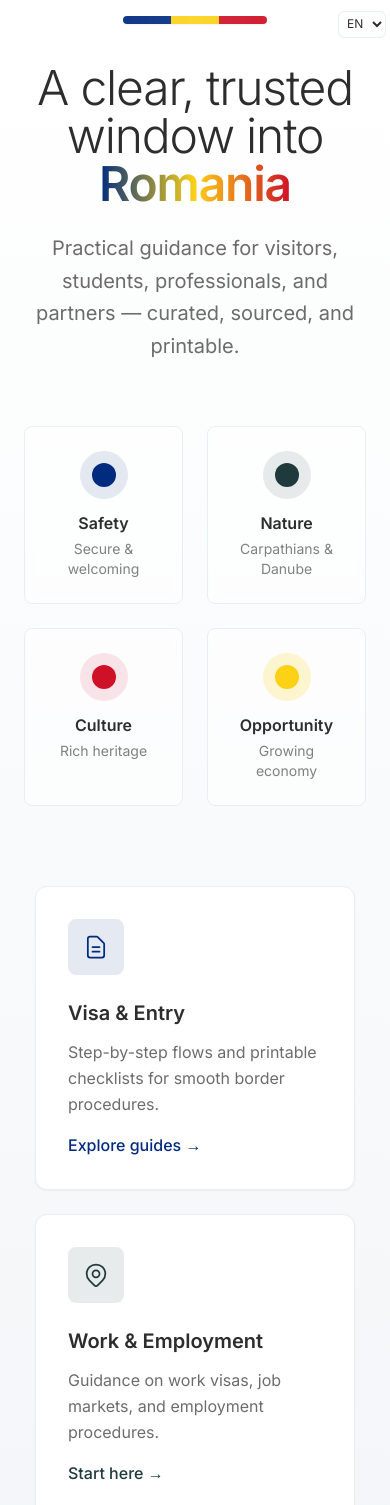
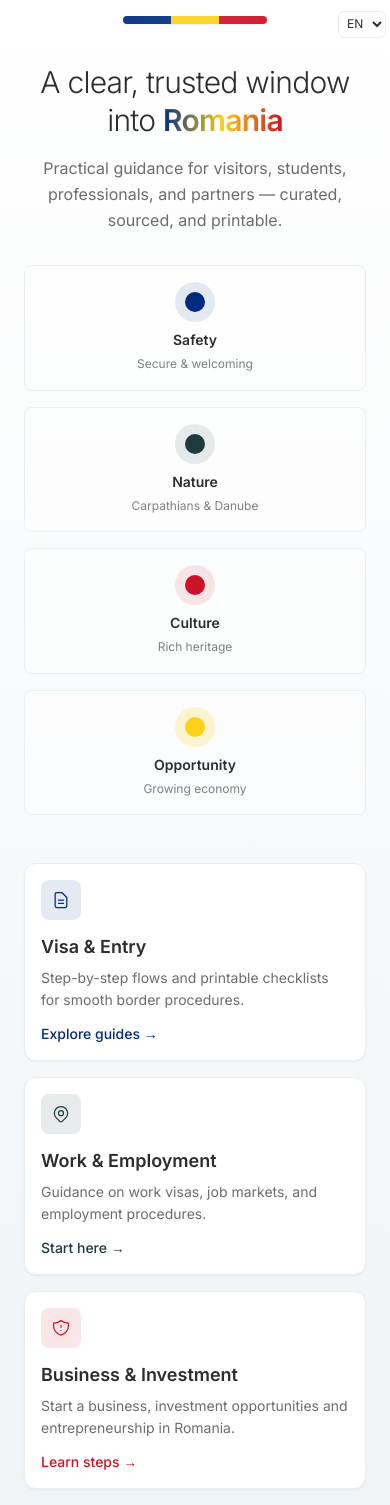
Before and after one commit to CodeNKoffee/eye-on-romania, a Next.js app: page /en in a window 390 px wide. Shown: the top 1505 px of the page. Built offline with nearby package versions, Linux system fonts and the light colour scheme.

Commit message:
style: home page 100% responsive

```diff
--- a/src/app/[locale]/components/layouts/FooterCTA.tsx
+++ b/src/app/[locale]/components/layouts/FooterCTA.tsx
@@ -5,21 +5,21 @@ export default function FooterCTA() {
   const t = useTranslations("homePage");
 
   return (
-    <section className="container mx-auto px-6 py-16 text-center">
-      <div className="max-w-3xl mx-auto p-8 bg-white/80 backdrop-blur-sm rounded-2xl border border-danube-mist">
-        <h2 className="text-2xl font-semibold text-transylvanian-stone mb-4">
+    <section className="container mx-auto px-4 sm:px-6 py-8 sm:py-12 lg:py-16 text-center">
+      <div className="max-w-3xl mx-auto p-4 sm:p-6 lg:p-8 bg-white/80 backdrop-blur-sm rounded-xl sm:rounded-2xl border border-danube-mist">
+        <h2 className="text-lg sm:text-xl lg:text-2xl font-semibold text-transylvanian-stone mb-3 sm:mb-4">
           {t("footerCTA.title")}
         </h2>
-        <p className="text-transylvanian-stone/70 leading-relaxed mb-6">
+        <p className="text-sm sm:text-base text-transylvanian-stone/70 leading-relaxed mb-4 sm:mb-6">
           {t("footerCTA.description")}
         </p>
         <Link
           href="/institutions"
-          className="inline-flex items-center px-6 py-3 bg-tricolor-blue text-white rounded-lg hover:bg-tricolor-blue/90 transition-colors font-medium"
+          className="inline-flex items-center px-4 sm:px-6 py-3 bg-tricolor-blue text-white rounded-lg hover:bg-tricolor-blue/90 active:bg-tricolor-blue/95 transition-colors font-medium text-sm sm:text-base touch-manipulation"
         >
           {t("footerCTA.link.title")}
           <svg
-            className="w-4 h-4 ml-2"
+            className="w-4 h-4 ml-2 flex-shrink-0"
             fill="none"
             stroke="currentColor"
             viewBox="0 0 24 24"
--- a/src/app/[locale]/components/layouts/Hero.tsx
+++ b/src/app/[locale]/components/layouts/Hero.tsx
@@ -52,15 +52,15 @@ export default function Hero() {
   ];
 
   return (
-    <section className="container mx-auto px-6 py-16">
+    <section className="container mx-auto px-4 sm:px-6 py-8 sm:py-12 lg:py-16">
       <div className="text-center max-w-4xl mx-auto">
-        <h1 className="text-5xl md:text-6xl font-light text-transylvanian-stone mb-6 tracking-tight">
+        <h1 className="text-3xl sm:text-4xl md:text-5xl lg:text-6xl font-light text-transylvanian-stone mb-4 sm:mb-6 tracking-tight leading-tight">
           {t("title")}{" "}
           <span className="font-semibold bg-gradient-to-r from-tricolor-blue via-tricolor-yellow to-tricolor-red bg-clip-text text-transparent">
             {t("romania")}
           </span>
         </h1>
-        <p className="text-xl md:text-2xl text-transylvanian-stone/70 leading-relaxed max-w-3xl mx-auto">
+        <p className="text-base sm:text-lg md:text-xl lg:text-2xl text-transylvanian-stone/70 leading-relaxed max-w-3xl mx-auto px-2">
           {t("description")}
         </p>
       </div>
@@ -69,9 +69,9 @@ export default function Hero() {
       <ValuePillars pillars={pillars} />
 
       {/* Main Navigation Cards */}
-      <div className="mt-20 flex flex-wrap justify-center gap-6 max-w-7xl mx-auto">
+      <div className="mt-12 sm:mt-16 lg:mt-20 grid grid-cols-1 sm:grid-cols-2 lg:grid-cols-3 xl:grid-cols-5 gap-4 sm:gap-6 max-w-7xl mx-auto">
         {navigationCards.map((n, i) => (
-          <div key={n.title} className="flex w-full sm:w-[calc(50%-0.75rem)] lg:w-[calc(33.333%-1rem)] xl:w-[calc(20%-1.2rem)] min-w-[280px] max-w-[320px]">
+          <div key={n.title} className="w-full">
             <NavigationCards title={n.title} description={n.description} href={n.href} variant={i} />
           </div>
         ))}
--- a/src/app/[locale]/components/ui/NavigationCards.tsx
+++ b/src/app/[locale]/components/ui/NavigationCards.tsx
@@ -28,32 +28,32 @@ function Icon({ variant = 0 }: { variant?: number }) {
   const svgs = [
     // visa-like document
     (
-      <svg className={`w-7 h-7 ${inner}`} fill="none" stroke="currentColor" viewBox="0 0 24 24">
+      <svg className={`w-5 h-5 sm:w-6 sm:h-6 lg:w-7 lg:h-7 ${inner}`} fill="none" stroke="currentColor" viewBox="0 0 24 24">
         <path strokeLinecap="round" strokeLinejoin="round" strokeWidth={1.5} d="M9 12h6m-6 4h6m2 5H7a2 2 0 01-2-2V5a2 2 0 012-2h5.586a1 1 0 01.707.293l5.414 5.414a1 1 0 01.293.707V19a2 2 0 01-2 2z" />
       </svg>
     ),
     // travel/map pin
     (
-      <svg className={`w-7 h-7 ${inner}`} fill="none" stroke="currentColor" viewBox="0 0 24 24">
+      <svg className={`w-5 h-5 sm:w-6 sm:h-6 lg:w-7 lg:h-7 ${inner}`} fill="none" stroke="currentColor" viewBox="0 0 24 24">
         <path strokeLinecap="round" strokeLinejoin="round" strokeWidth={1.5} d="M17.657 16.657L13.414 20.9a1.998 1.998 0 01-2.827 0l-4.244-4.243a8 8 0 1111.314 0z" />
         <path strokeLinecap="round" strokeLinejoin="round" strokeWidth={1.5} d="M15 11a3 3 0 11-6 0 3 3 0 016 0z" />
       </svg>
     ),
     // business/briefcase
     (
-      <svg className={`w-7 h-7 ${inner}`} fill="none" stroke="currentColor" viewBox="0 0 24 24">
+      <svg className={`w-5 h-5 sm:w-6 sm:h-6 lg:w-7 lg:h-7 ${inner}`} fill="none" stroke="currentColor" viewBox="0 0 24 24">
         <path strokeLinecap="round" strokeLinejoin="round" strokeWidth={1.5} d="M20.618 5.984A11.955 11.955 0 0112 2.944a11.955 11.955 0 01-8.618 3.04A12.02 12.02 0 003 9c0 5.591 3.824 10.29 9 11.622 5.176-1.332 9-6.03 9-11.622 0-1.042-.133-2.052-.382-3.016zM12 9v2m0 4h.01" />
       </svg>
     ),
     // study/book
     (
-      <svg className={`w-7 h-7 ${inner}`} fill="none" stroke="currentColor" viewBox="0 0 24 24">
+      <svg className={`w-5 h-5 sm:w-6 sm:h-6 lg:w-7 lg:h-7 ${inner}`} fill="none" stroke="currentColor" viewBox="0 0 24 24">
         <path strokeLinecap="round" strokeLinejoin="round" strokeWidth={1.5} d="M12 6.253v13m0-13C10.832 5.477 9.246 5 7.5 5S4.168 5.477 3 6.253v13C4.168 18.477 5.754 18 7.5 18s3.332.477 4.5 1.253m0-13C13.168 5.477 14.754 5 16.5 5c1.746 0 3.332.477 4.5 1.253v13C19.832 18.477 18.246 18 16.5 18c-1.746 0-3.332.477-4.5 1.253" />
       </svg>
     ),
     // travel/map pin
     (
-      <svg className={`w-7 h-7 ${inner}`} fill="none" stroke="currentColor" viewBox="0 0 24 24">
+      <svg className={`w-5 h-5 sm:w-6 sm:h-6 lg:w-7 lg:h-7 ${inner}`} fill="none" stroke="currentColor" viewBox="0 0 24 24">
         <path strokeLinecap="round" strokeLinejoin="round" strokeWidth={1.5} d="M17.657 16.657L13.414 20.9a1.998 1.998 0 01-2.827 0l-4.244-4.243a8 8 0 1111.314 0z" />
         <path strokeLinecap="round" strokeLinejoin="round" strokeWidth={1.5} d="M15 11a3 3 0 11-6 0 3 3 0 016 0z" />
       </svg>
@@ -61,7 +61,7 @@ function Icon({ variant = 0 }: { variant?: number }) {
   ];
 
   return (
-    <div className={`w-14 h-14 ${outer} rounded-lg flex items-center justify-center mb-6 group-hover:${outer.replace('/10','/20')} transition-colors`}>
+    <div className={`w-10 h-10 sm:w-12 sm:h-12 lg:w-14 lg:h-14 ${outer} rounded-lg flex items-center justify-center mb-4 sm:mb-6 group-hover:${outer.replace('/10','/20')} transition-colors`}>
       {svgs[variant % svgs.length]}
     </div>
   );
@@ -74,16 +74,16 @@ export default function NavigationCards({ title, description, href, variant = 0
   return (
     <Link
       href={href}
-      className="group flex flex-col h-full p-8 bg-white rounded-xl shadow-sm border border-danube-mist hover:shadow-lg transition-all duration-300 transform hover:-translate-y-1"
+      className="group flex flex-col h-full p-4 sm:p-6 lg:p-8 bg-white rounded-xl shadow-sm border border-danube-mist hover:shadow-lg active:shadow-md transition-all duration-300 transform hover:-translate-y-1 active:translate-y-0 touch-manipulation"
     >
       <Icon variant={variant} />
-      <h3 className={`text-xl font-semibold text-transylvanian-stone mb-3 group-hover:${ctaColor} transition-colors`}>
+      <h3 className={`text-lg sm:text-xl font-semibold text-transylvanian-stone mb-2 sm:mb-3 group-hover:${ctaColor} transition-colors leading-tight`}>
         {title}
       </h3>
-      <p className="text-transylvanian-stone/70 leading-relaxed flex-grow">
+      <p className="text-sm sm:text-base text-transylvanian-stone/70 leading-relaxed flex-grow">
         {description}
       </p>
-      <div className={`mt-4 ${ctaColor} font-medium group-hover:underline`}>
+      <div className={`mt-3 sm:mt-4 ${ctaColor} font-medium group-hover:underline text-sm sm:text-base`}>
         {ctaColor === 'text-tricolor-blue' ? 'Explore guides →' : ctaColor === 'text-carpathian-forest' ? 'Start here →' : ctaColor === 'text-tricolor-red' ? 'Learn steps →' : ctaColor === 'text-tricolor-yellow' ? 'Explore paths →' : 'View itineraries →'}
       </div>
     </Link>
--- a/src/app/[locale]/components/ui/ValuePillars.tsx
+++ b/src/app/[locale]/components/ui/ValuePillars.tsx
@@ -12,19 +12,19 @@ export default function ValuePillars({ pillars }: { pillars: PillarProps[] }) {
   ];
 
   return (
-    <div className="mt-16 grid grid-cols-2 md:grid-cols-4 gap-6 max-w-4xl mx-auto">
+    <div className="mt-8 sm:mt-12 lg:mt-16 grid grid-cols-1 sm:grid-cols-2 lg:grid-cols-4 gap-4 sm:gap-6 max-w-4xl mx-auto">
       {pillars.map((p, i) => {
         const cls = iconClasses[i % iconClasses.length];
         return (
           <div
             key={p.title}
-            className="text-center p-6 rounded-lg bg-white/50 backdrop-blur-sm border border-danube-mist hover:bg-white/70 transition-all duration-300"
+            className="text-center p-4 sm:p-6 rounded-lg bg-white/50 backdrop-blur-sm border border-danube-mist hover:bg-white/70 active:bg-white/80 transition-all duration-300 touch-manipulation"
           >
-            <div className={`w-12 h-12 ${cls.outer} rounded-full flex items-center justify-center mx-auto mb-3`}>
-              <div className={`w-6 h-6 ${cls.inner} rounded-full`}></div>
+            <div className={`w-10 h-10 sm:w-12 sm:h-12 ${cls.outer} rounded-full flex items-center justify-center mx-auto mb-2 sm:mb-3`}>
+              <div className={`w-5 h-5 sm:w-6 sm:h-6 ${cls.inner} rounded-full`}></div>
             </div>
-            <h3 className="font-semibold text-transylvanian-stone">{p.title}</h3>
-            <p className="text-sm text-transylvanian-stone/60 mt-1">{p.description}</p>
+            <h3 className="font-semibold text-transylvanian-stone text-sm sm:text-base">{p.title}</h3>
+            <p className="text-xs sm:text-sm text-transylvanian-stone/60 mt-1 leading-relaxed">{p.description}</p>
           </div>
         );
       })}
```
